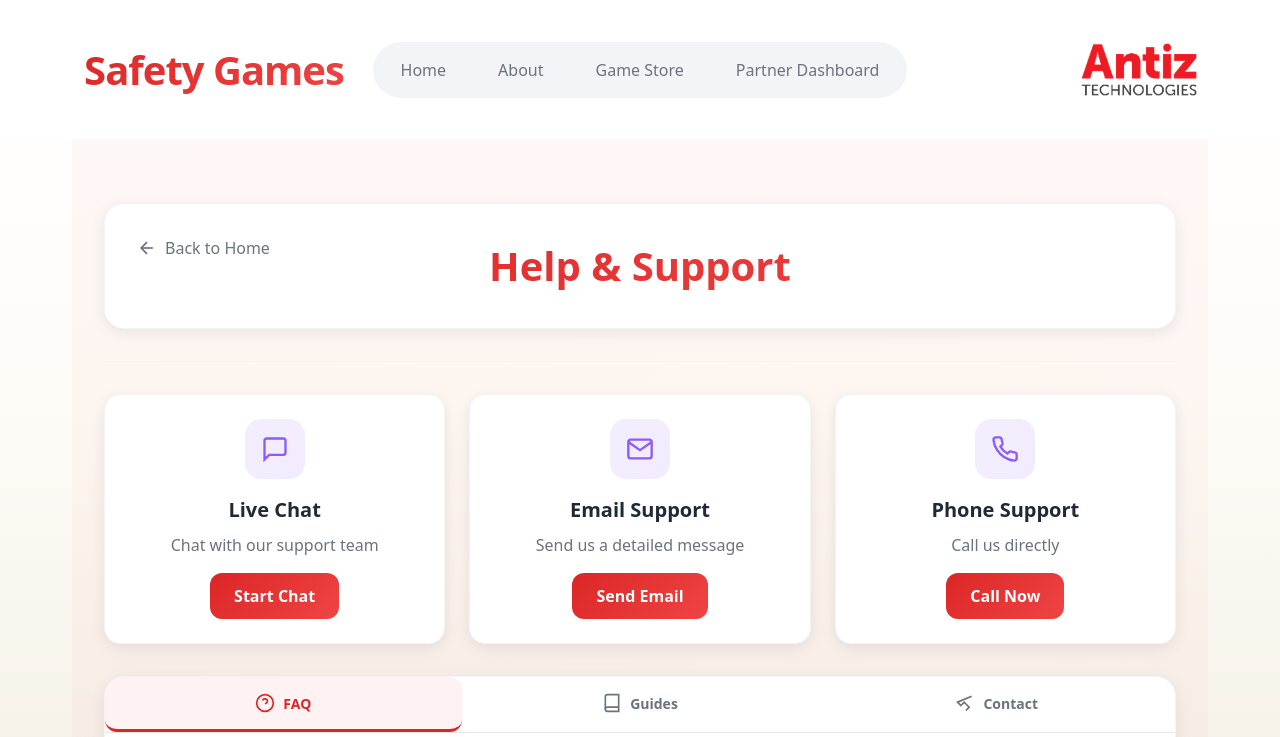
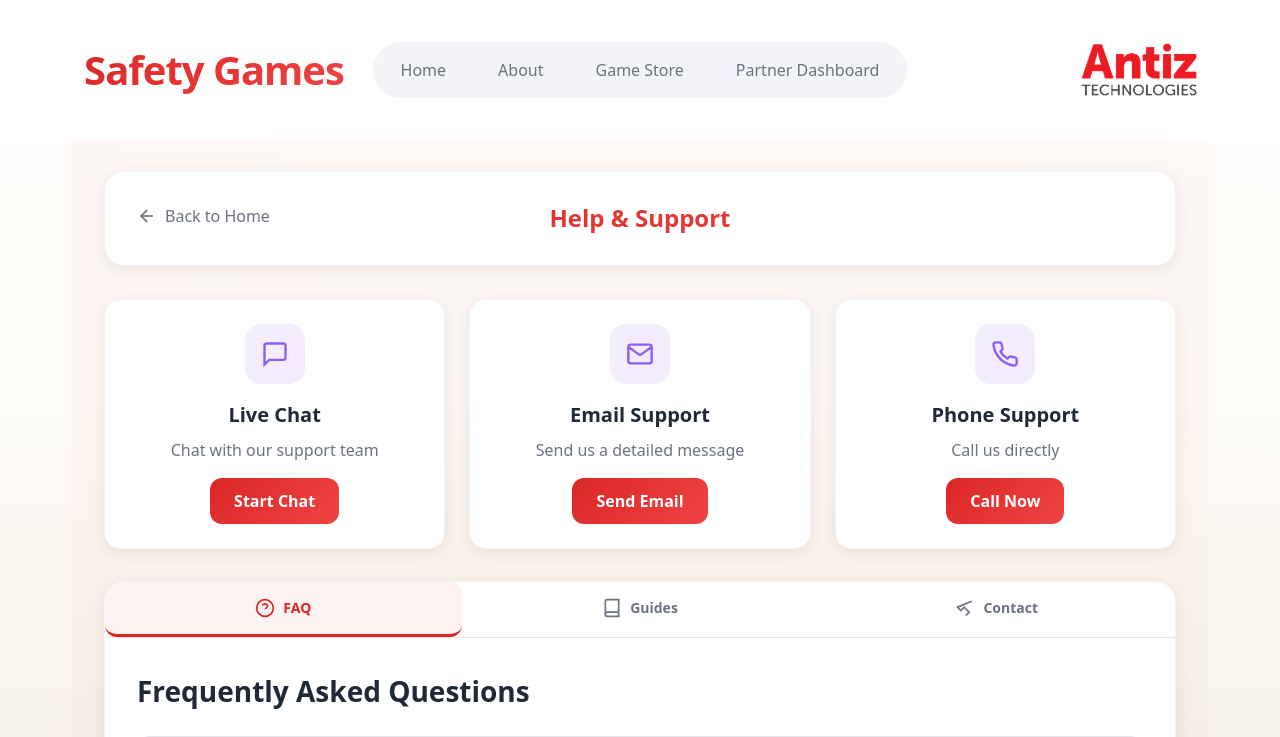
Before and after one commit to Prabhushapure/safety-saas-enterprise, a React (Vite) app: page /AWE-SaaS/partner/help in a window 1280 px wide. Shown: the top 737 px of the page. Built offline with nearby package versions, Linux system fonts and the light colour scheme; sample sign-in values are in the browser's storage.

Commit message:
partner license page finetune

```diff
--- a/src/pages/Store.jsx
+++ b/src/pages/Store.jsx
@@ -91,19 +91,6 @@ const Store = () => {
         )}
       </div>
 
-      {/* Featured Games Section */}
-      {featuredGames.length > 0 && (
-        <section className="featured-section">
-          <h2 className="section-title">
-            <span className="title-accent">Featured</span> Games
-          </h2>
-          <div className="featured-grid">
-            {featuredGames.map(game => (
-              <GameTile key={game.id} game={game} isFeatured={true} />
-            ))}
-          </div>
-        </section>
-      )}
 
       {/* All Games Store Section */}
       {allGames.length > 0 && (
--- a/src/pages/partner/PartnerHome.css
+++ b/src/pages/partner/PartnerHome.css
@@ -87,7 +87,7 @@
 }
 
 .welcome-section h1 {
-  font-size: 2.5rem;
+  font-size: 1.5rem;
   font-weight: 700;
   background: linear-gradient(135deg, #dc2626, #ef4444);
   -webkit-background-clip: text;
--- a/src/pages/partner/PartnerLicense.css
+++ b/src/pages/partner/PartnerLicense.css
@@ -1,7 +1,7 @@
 .partner-license-page {
   min-height: calc(100vh - 120px);
   background: linear-gradient(135deg, rgba(220, 38, 38, 0.03), rgba(239, 68, 68, 0.03));
-  padding: 2rem;
+  padding: 1rem;
 }
 
 .partner-license-container {
@@ -32,12 +32,18 @@
 
 /* Page Header */
 .page-header {
-  margin-bottom: 2rem;
+  margin-bottom: 1rem;
+  padding: 0;
+}
+.page-header .header-content h1 {
+  font-size: 1.5rem;   /* ↓ reduced from default */
+  font-weight: 600;
+  line-height: 1.2;
 }
 
 .header-content {
   background: white;
-  padding: 2rem;
+  padding: 1rem;
   border-radius: 20px;
   box-shadow: 0 4px 15px rgba(0, 0, 0, 0.08);
   border: 1px solid #f3f4f6;
@@ -68,7 +74,7 @@
 }
 
 .header-content h1 {
-  font-size: 2.5rem;
+  font-size: 1rem;
   font-weight: 700;
   background: linear-gradient(135deg, #dc2626, #ef4444);
   -webkit-background-clip: text;
@@ -85,7 +91,7 @@
   display: grid;
   grid-template-columns: repeat(auto-fit, minmax(250px, 1fr));
   gap: 1.5rem;
-  margin-bottom: 2rem;
+  margin-bottom: 1rem;
 }
 
 .overview-card {
@@ -1081,7 +1087,7 @@
 .partner-license-page .store-grid {
   display: grid;
   grid-template-columns: repeat(4, 1fr);
-  gap: 24px;
+  gap: 20px;
 }
 
 /* Large tablets / small laptops */
@@ -1224,11 +1230,11 @@
   }
 
   .header-content {
-    padding: 1.5rem;
+    padding: 0.5rem;
   }
 
   .header-content h1 {
-    font-size: 2rem;
+    font-size: 1.5rem;
   }
 
   .progress-timeline {
```
Also changed, not shown: src/pages/partner/PartnerLicense.jsx (+0 -73 lines).
